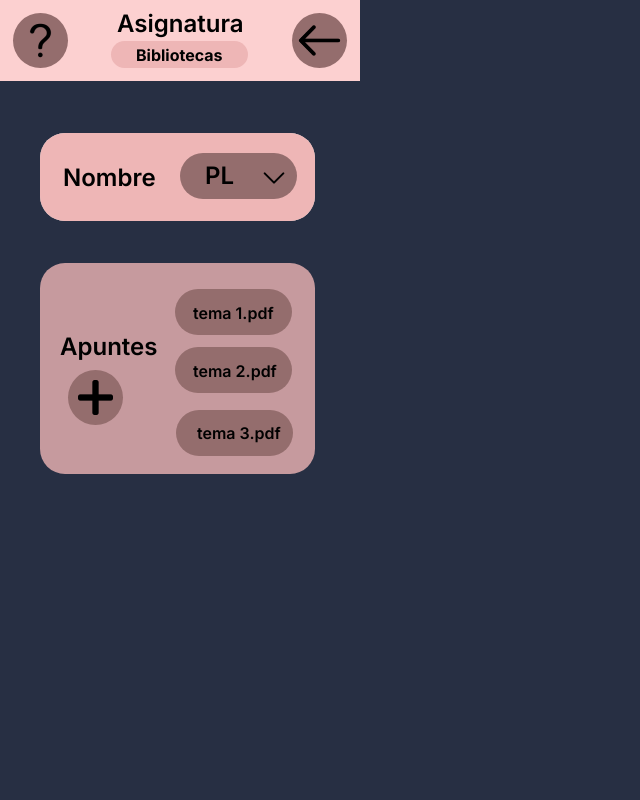
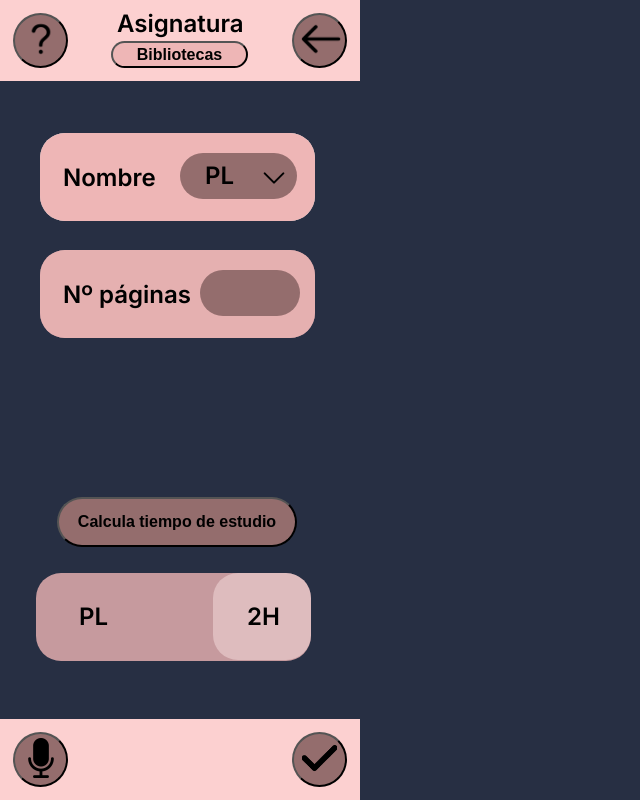
Before and after one commit to MiguelMHR/PrototipoWebApp, a website: page www/client/subject.html in a window 1280 px wide. Shown: the whole page, without its empty margins (0-640 px from the left). Drawn offline with Linux system fonts and the light colour scheme.

Commit message:
Cambios: - HTML y CSS añadidos - JS library añadido

```diff
--- a/www/client/index.css
+++ b/www/client/index.css
@@ -34,11 +34,7 @@
   height: 90px;
 }
 .back-2-icon {
-  position: absolute;
-  top: 23px;
-  left: 297px;
-  width: 45px;
-  height: 34.5px;
+  height: 32px;
   object-fit: cover;
 }
 .android-large-2-child2 {
@@ -61,6 +57,11 @@
   font-weight: 600;
   text-align: center;
 }
+
+.texto-central {
+  position: absolute;
+}
+
 .select {
   position: relative;
   line-height: 150%;
@@ -179,20 +180,14 @@
   color: var(--text-inactive);
   font-family: var(--small-size-body-regular);
 }
-.check-1-icon,
-.question-2-icon {
-  position: absolute;
-  top: 672px;
-  left: 155px;
+.check-1-icon{
   width: 50px;
   height: 50px;
   object-fit: cover;
 }
 .question-2-icon {
-  top: 18px;
-  left: 18px;
-  width: 45px;
-  height: 45px;
+  width: 40px;
+  height: 40px;
 }
 .android-large-2-child3 {
   position: absolute;
@@ -204,7 +199,6 @@
   height: 27px;
 }
 .bibliotecas1 {
-  position: absolute;
   top: 45px;
   left: 137px;
   font-size: var(--font-size-base);
--- a/www/client/running.css
+++ b/www/client/running.css
@@ -62,25 +62,33 @@
   border-radius: 50%;
   background-color: var(--color-rosybrown);
 }
+.android-large-1-child6,
 .ellipse-icon {
+  position: absolute;
   top: 732px;
-  left: 150px;
+  left: 140px;
+  border-radius: 50%;
+  background-color: var(--color-rosybrown);
+  width: 55px;
+  height: 55px;
+}
+
+.microphone-1-icon
+{
+  width: 40px;
+  height: 40px;
+  object-fit: cover;
 }
 .back-1-icon3,
 .microphone-1-icon1,
 .question-1-icon3 {
-  position: absolute;
-  top: 18px;
-  left: 18px;
-  width: 45px;
-  height: 45px;
+  width: 40px;
+  height: 40px;
   object-fit: cover;
 }
 .back-1-icon3,
 .microphone-1-icon1 {
-  top: 23px;
-  left: 297px;
-  height: 34.5px;
+  height: 32px;
 }
 .microphone-1-icon1 {
   top: 740px;
@@ -159,7 +167,6 @@
   height: 27px;
 }
 .bibliotecas4 {
-  position: absolute;
   top: 48px;
   left: 135px;
   font-size: var(--font-size-base);
--- a/www/client/subject.css
+++ b/www/client/subject.css
@@ -22,23 +22,54 @@
   width: 55px;
   height: 55px;
 }
+
+.nombre2{
+  position: absolute;
+  font-weight: 600;
+
+  top: 280px;
+  left: 63px;
+}
+
+.android-large-3-child11,
+.android-large-3-child12 {
+  position: absolute;
+  top: 250px;
+  left: 40px;
+  border-radius: var(--br-6xl);
+  background-color: var(--color-pink-200);
+  width: 275px;
+  height: 88px;
+}
+
+.android-large-3-child12 {
+  top: 250x;
+}
+
+
+.android-large-1-item {
+  position: absolute;
+  top: 719px;
+  left: 0;
+  background-color: var(--color-mistyrose);
+  width: 360px;
+  height: 81px;
+}
+
+
 .android-large-3-inner {
   left: 292px;
 }
-.back-1-icon1,
-.question-1-icon1 {
-  position: absolute;
-  top: 18px;
-  left: 18px;
-  width: 45px;
-  height: 45px;
+.back-1-icon1{
+  height: 32px;
   object-fit: cover;
 }
-.back-1-icon1 {
-  top: 23px;
-  left: 297px;
-  height: 34.5px;
+.question-1-icon1 {
+  width: 40px;
+  height: 40px;
+  object-fit: cover;
 }
+
 .android-large-3-child1,
 .android-large-3-child2,
 .android-large-3-child3 {
@@ -49,6 +80,21 @@
   width: 275px;
   height: 88px;
 }
+
+.android-large-3-child13,
+.android-large-3-child8 {
+  position: absolute;
+  background-color: var(--color-rosybrown);
+}
+.android-large-3-child13 {
+  top: 270px;
+  left: 200px;
+  border-radius: var(--br-21xl);
+  width: 100px;
+  height: 46px;
+}
+
+
 .android-large-3-child1 {
   background-color: #d9d9d9;
 }
@@ -70,13 +116,8 @@
   width: 117px;
   height: 46px;
 }
-.tema-2pdf {
-  position: absolute;
-  top: 361px;
-  left: 193px;
-  font-size: var(--font-size-base);
-  font-weight: 600;
-}
+
+
 .android-large-3-child5,
 .android-large-3-child6 {
   position: absolute;
@@ -91,29 +132,34 @@
   top: 410px;
   left: 176px;
 }
-.tema-3pdf {
-  top: 423px;
-  left: 197px;
-  font-size: var(--font-size-base);
+
+.android-large-1-child4,
+.android-large-1-child5,
+.android-large-1-child6,
+.ellipse-div {
+  position: absolute;
+  top: 13px;
+  left: 13px;
+  border-radius: 50%;
+  background-color: var(--color-rosybrown);
+  width: 55px;
+  height: 55px;
 }
-.apuntes,
-.nombre,
-.tema-1pdf,
-.tema-3pdf {
+.android-large-1-child4,
+.android-large-1-child6 {
+  top: 732px;
+  left: 13px;
+}
+.android-large-1-child6 {
+  left: 292px;
+}
+
+
+
+.nombre{
   position: absolute;
   font-weight: 600;
-}
-.tema-1pdf {
-  top: 303px;
-  left: 193px;
-  font-size: var(--font-size-base);
-}
-.apuntes,
-.nombre {
-  top: 332px;
-  left: 60px;
-}
-.nombre {
+
   top: 163px;
   left: 63px;
 }
@@ -144,6 +190,92 @@
   height: 35px;
   object-fit: cover;
 }
+
+.back-1-icon,
+.question-1-icon {
+  position: absolute;
+  top: 18px;
+  left: 18px;
+  width: 45px;
+  height: 45px;
+  object-fit: cover;
+}
+.back-1-icon {
+  top: 23px;
+  left: 297px;
+  height: 34.5px;
+}
+.microphone-1-icon{
+  top: 740px;
+  left: 20px;
+  width: 40px;
+  height: 40px;
+  object-fit: cover;
+}
+
+.check-1-icon {
+  height: 35px;
+  width: 35px;
+  object-fit: cover;
+}
+
+.android-large-1-child9 {
+  position: absolute;
+
+  left: 57px;
+  border-radius: var(--br-6xl);
+  background-color: var(--color-rosybrown);
+  width: 240px;
+  height: 50px;
+  top: 497px;
+}
+
+.calcula{
+  font-weight: 600;
+  font-size:medium;
+  left: 74px;
+  top: 512px;
+}
+
+.rectangle-div {
+  position: absolute;
+  border-radius: var(--br-6xl);
+  background-color: var(--color-pink-200);
+  width: 275px;
+  height: 88px;
+  top: 573px;
+  left: 36px;
+}
+
+.pl {
+  position: absolute;
+  left: 79px;
+  font-weight: 600;
+  top: 602px;
+}
+
+.h1 {
+  position: absolute;
+  font-weight: 600;
+  top: 602px;
+  left: 247px;
+}
+
+.android-large-1-child10{
+  position: absolute;
+  top: 135px;
+  left: 217px;
+  border-radius: var(--br-6xl);
+  background-color: var(--color-lavenderblush);
+  width: 98px;
+  height: 87px;
+}
+
+.android-large-1-child10 {
+  top: 573px;
+  left: 213px;
+}
+
 .android-large-3-child9 {
   position: absolute;
   top: 41px;
@@ -154,7 +286,6 @@
   height: 27px;
 }
 .bibliotecas2 {
-  position: absolute;
   top: 45px;
   left: 136px;
   font-size: var(--font-size-base);
--- a/www/client/subject.html
+++ b/www/client/subject.html
@@ -23,29 +23,38 @@
     <div class="android-large-3">
       <div class="android-large-3-child"></div>
       <div class="asignatura">Asignatura</div>
-      <div class="android-large-3-item"></div>
-      <div class="android-large-3-inner"></div>
-      <img class="question-1-icon1" alt="" src="../img/question-1@2x.png" />
-
-      <img class="back-1-icon1" alt="" src="../img/back-1@2x.png" />
+      <button class="android-large-3-item"><img class="question-1-icon1" alt="" src="../img/question-1@2x.png" /></button>
+      <div class="android-large-1-item"></div>
+      <button class="android-large-3-inner"><img class="back-1-icon1" alt="" src="../img/back-1@2x.png" /></button>
 
       <div class="android-large-3-child1"></div>
       <div class="android-large-3-child2"></div>
-      <div class="android-large-3-child3"></div>
-      <div class="android-large-3-child4"></div>
-      <div class="tema-2pdf">tema 2.pdf</div>
-      <div class="android-large-3-child5"></div>
-      <div class="android-large-3-child6"></div>
-      <div class="tema-3pdf">tema 3.pdf</div>
-      <div class="tema-1pdf">tema 1.pdf</div>
-      <div class="apuntes">Apuntes</div>
       <div class="nombre">Nombre</div>
       <div class="android-large-3-child7" data-scroll-to="rectangle"></div>
-      <div class="android-large-3-child8"></div>
-      <img class="plus-2-icon" alt="" src="../img/plus-1@2x.png" />
 
-      <div class="android-large-3-child9"></div>
-      <b class="bibliotecas2">Bibliotecas</b>
+      <div class="android-large-3-child11"></div>
+      <div class="android-large-3-child12"></div>
+      <div class="nombre2">Nº páginas</div>
+      <div class="android-large-3-child13" data-scroll-to="rectangle"></div>
+
+
+      <button class="android-large-1-child4">    <img
+        class="microphone-1-icon"
+        alt=""
+        src="../img/microphone-1@2x.png"
+      /></button>
+      <button class="android-large-1-child6"><img class="check-1-icon" alt="" src="../img/check-2@3x.png" /></button>
+
+      <button class="android-large-1-child9"><div class="calcula">Calcula tiempo de estudio</div></button>
+
+      <div class="rectangle-div"></div>
+      <div class="android-large-1-child10"></div>
+      <div class="pl">PL</div>
+      <div class="h1">2H</div>
+
+
+
+      <button class="android-large-3-child9"><b class="bibliotecas2">Bibliotecas</b></button>
       <div class="pl1" id="pLText">PL</div>
       <img class="down-arrow-1-icon" alt="" src="../img/downarrow-1@2x.png" />
     </div>
```
Also changed, not shown: www/client/client.js (+14 -2 lines), www/client/index.html (+18 -56 lines), www/client/library.css (+9 -9 lines), www/client/library.html (+15 -6 lines), www/client/library.js (added, +9 -0 lines), www/client/running.html (+6 -13 lines).
